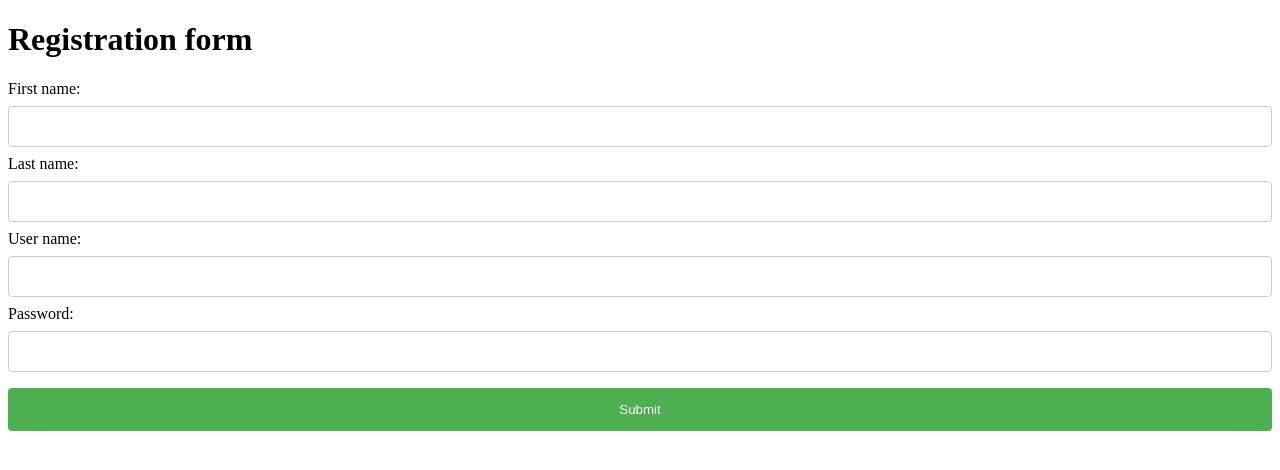
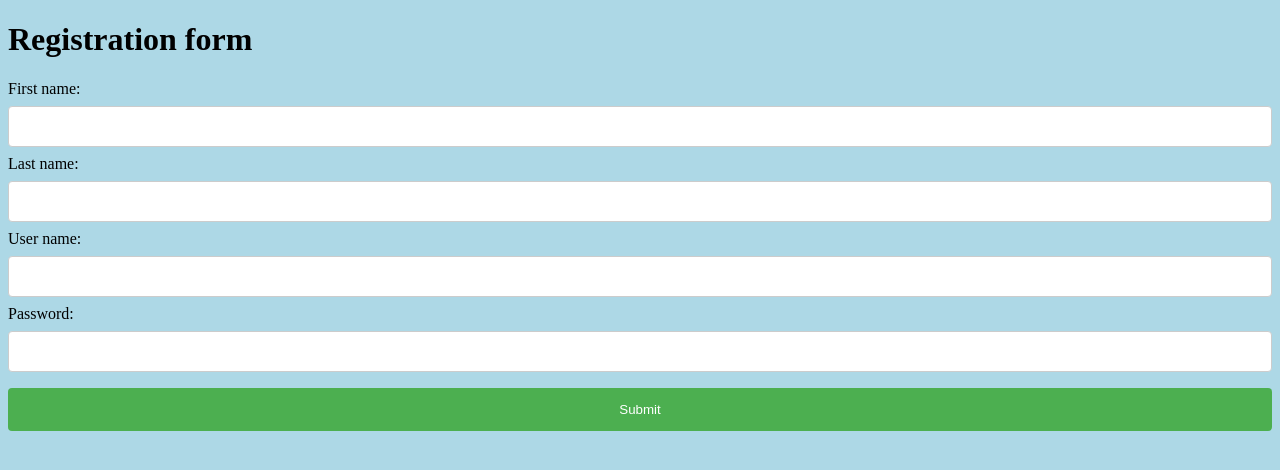
Before and after one commit to STAVAN04/flaskProject1, a Flask app: page / in a window 1280 px wide. Shown: the top 470 px of the page. Run offline with Flask 3, Linux system fonts and the light colour scheme.

Commit message:
added body tag in css

```diff
--- a/static/css/style.css
+++ b/static/css/style.css
@@ -21,10 +21,12 @@ input[type=submit] {
     border-radius: 4px;
     cursor: pointer;
     }
-input[type=submit]:hover { background-color: #45a049;
-}
+input[type=submit]:hover { background-color: #45a049; }
 div {
     border-radius: 5px;
     background-color: #f2f2f2;
     padding: 20px;
 }
+body {
+    background-color: lightblue;
+}
```
Also changed, not shown: app.py (renamed from flaskProject/app.py), templates/login.html (renamed from flaskProject/templates/login.html), templates/register.html (renamed from flaskProject/templates/register.html), templates/welcome.html (renamed from flaskProject/templates/welcome.html).
